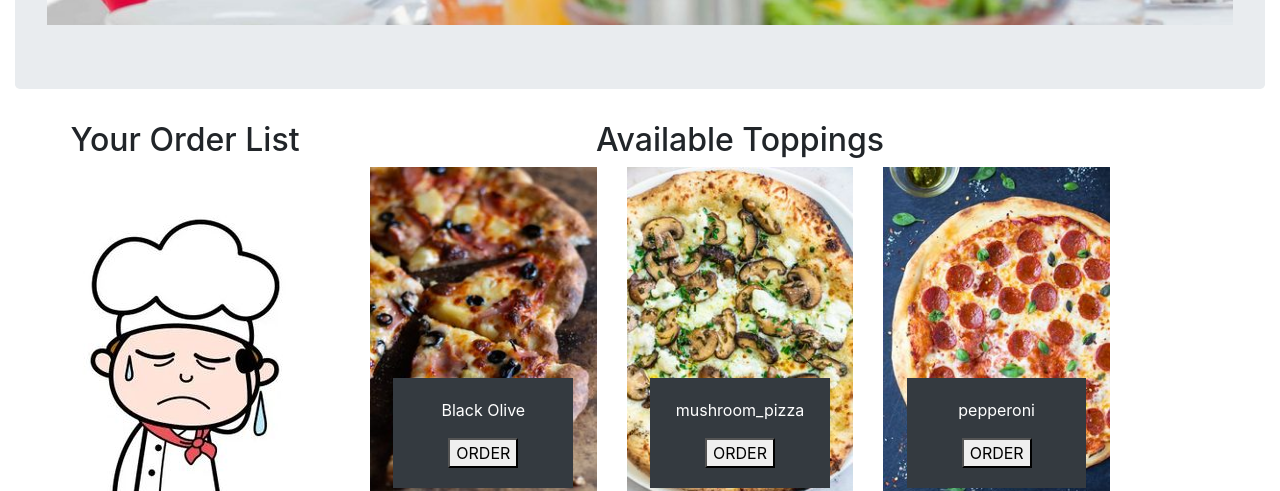
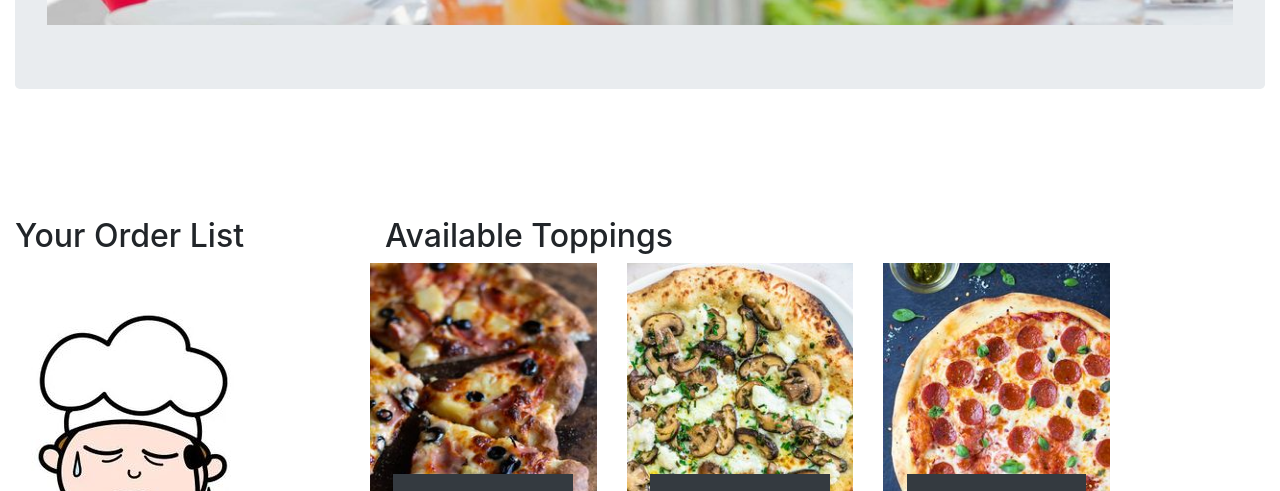
Before and after one commit to danielsind/pizza_pap, a plain HTML site: page index.html in a window 1280 px wide. Shown: the part 830-1321 px from the top of the page. Drawn offline with nearby package versions, Linux system fonts and the light colour scheme.

Commit message:
styling the order and adding a file on Manual section

```diff
--- a/css/style.css
+++ b/css/style.css
@@ -1,7 +1,3 @@
-
-#order{
-    text-align: center;
-}
 #put{
     width: 5px;
 }
@@ -12,3 +8,7 @@ nav{
 #chef1 , #chef2, #wow ,#chef3,#deliver,#pick {
     display: none;
 }
+#order{
+    margin-top: 5%;
+    padding-top: 5%;
+}
```
Also changed, not shown: index.html (+1 -0 lines).
